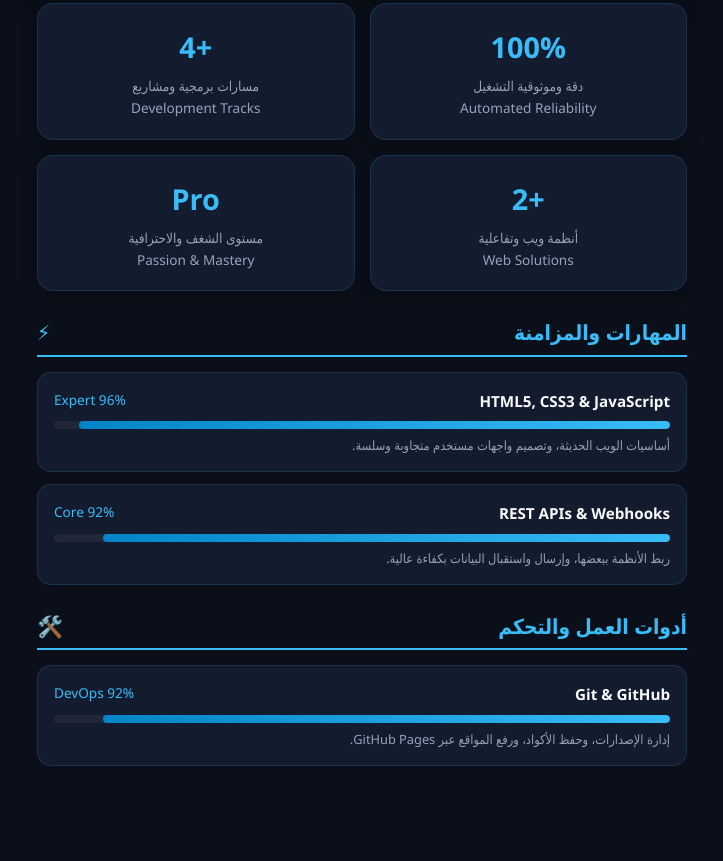
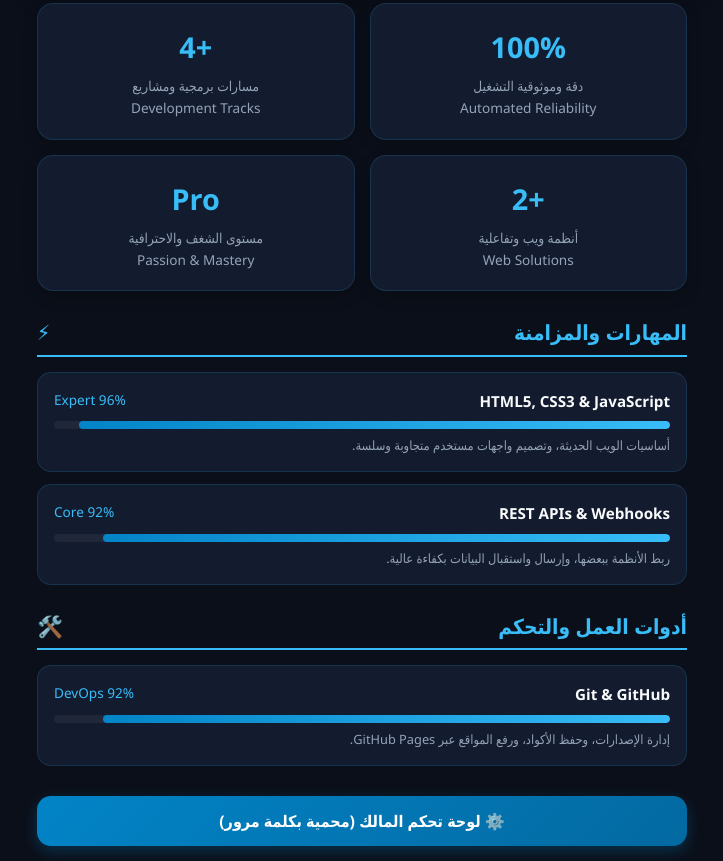
Before and after one commit to ommaarr0/Omar-profile, a plain HTML site: page index.html in a window 1280 px wide. Shown: the part 351-1212 px from the top of the page, without its empty margins (278-1001 px from the left). Before the commit the page ends 1144 px from the top, so only its background shows below. Drawn offline with Linux system fonts and the light colour scheme.

Commit message:
Add admin panel button and dashboard functionality

```diff
--- a/index.html
+++ b/index.html
@@ -162,6 +162,39 @@
             font-size: 0.8rem;
             margin-top: 6px;
         }
+
+        /* زرار لوحة التحكم المحمية */
+        .admin-panel-btn {
+            display: block;
+            width: 100%;
+            padding: 14px;
+            background: linear-gradient(135deg, #0284c7, #0369a1);
+            color: white;
+            border: none;
+            border-radius: 14px;
+            font-size: 1rem;
+            font-weight: bold;
+            cursor: pointer;
+            text-align: center;
+            margin-top: 30px;
+            box-shadow: 0 5px 15px rgba(2, 132, 199, 0.3);
+            transition: 0.3s;
+        }
+
+        .admin-panel-btn:hover {
+            opacity: 0.9;
+            transform: translateY(-2px);
+        }
+
+        /* لوحة التحكم المخفية التي تظهر بالباسورد */
+        #adminDashboard {
+            display: none;
+            background-color: #1a233a;
+            border: 2px solid var(--accent-color);
+            border-radius: 18px;
+            padding: 20px;
+            margin-top: 20px;
+        }
     </style>
 </head>
 <body>
@@ -230,7 +263,28 @@
             <div class="skill-desc">إدارة الإصدارات، وحفظ الأكواد، ورفع المواقع عبر GitHub Pages.</div>
         </div>
 
+        <!-- زرار الدخول للوحة التحكم المحمية -->
+        <button class="admin-panel-btn" onclick="openAdminPanel()">⚙️ لوحة تحكم المالك (محمية بكلمة مرور)</button>
+
+        <!-- لوحة التحكم الداخلية -->
+        <div id="adminDashboard">
+            <h3 style="color: var(--accent-color); margin-bottom: 10px; text-align: center;">مرحباً بك يا عمر في لوحة التحكم الخاصة بك! 🔐</h3>
+            <p style="text-align: center; font-size: 0.9rem;">تم التحقق من هوستك بنجاح. يمكنك استخدام هذه لوحة التحكم لتعديل بياناتك مستقبلاً.</p>
+        </div>
     </div>
+
+    <script>
+        function openAdminPanel() {
+            let pass = prompt("أدخل كلمة المرور الخاصة بلوحة التحكم:");
+            if (pass === "1423") {
+                document.getElementById("adminDashboard").style.display = "block";
+                alert("تم تسجيل الدخول بنجاح يا عمر! أهلاً بك.");
+                window.scrollTo({ top: document.body.scrollHeight, behavior: 'smooth' });
+            } else if (pass !== null) {
+                alert("كلمة المرور غير صحيحة!");
+            }
+        }
+    </script>
 
 </body>
 </html>
```
